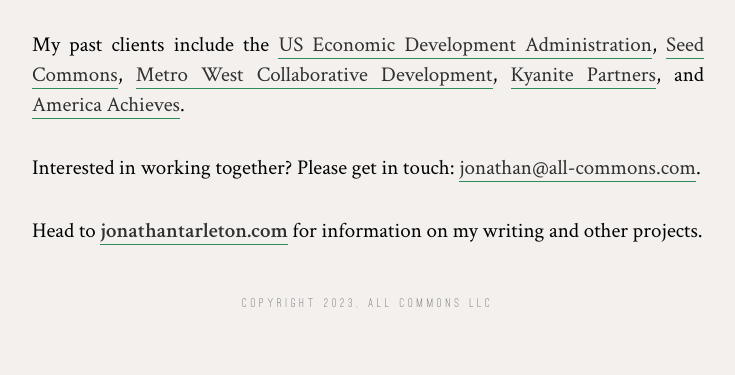
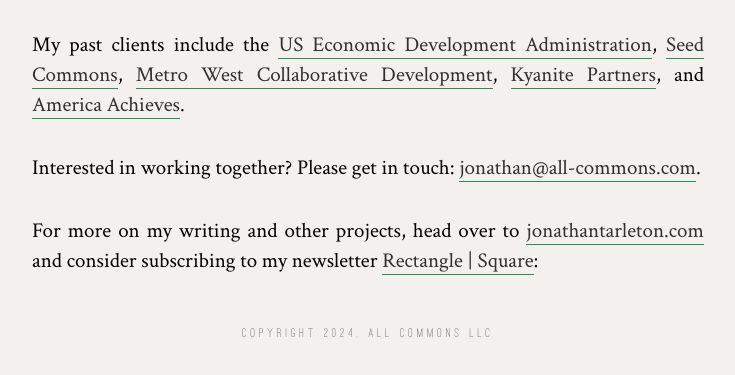
Before and after one commit to jttarleton/all-commons, a plain HTML site: page index.html in a window 1280 px wide. Shown: the part 521-896 px from the top of the page, without its empty margins (272-1007 px from the left). Drawn offline with Linux system fonts and the light colour scheme.

Commit message:
add newsletter set up

```diff
--- a/index.html
+++ b/index.html
@@ -31,12 +31,13 @@
         <p class="text">Interested in working together? Please get in touch: <a href="mailto:jonathan@all-commons.com">jonathan@all-commons.com</a>.</p>
 
 
-        <p class="text">Head to <strong><a href="https://www.jonathantarleton.com/" target="_blank">jonathantarleton.com</a></strong> for information on my writing and other projects.</p></div>
+        <p class="text">For more on my writing and other projects, head over to <a href="https://www.jonathantarleton.com/" target="_blank">jonathantarleton.com</a> and consider subscribing to my newsletter <a href="https://www.jonathantarleton.com/rectanglesquare.html" target="_blank">Rectangle | Square</a>:</p>
+        <p><script async src="https://eocampaign1.com/form/080f9c4c-a95c-11ee-b2b8-3576d70bf15b.js" data-form="080f9c4c-a95c-11ee-b2b8-3576d70bf15b"></script></p>
   </div>
   </div>
       <div id="footer">
 <p>
-Copyright 2023, All Commons LLC
+Copyright 2024, All Commons LLC
 </p>
 </div>
 
```
